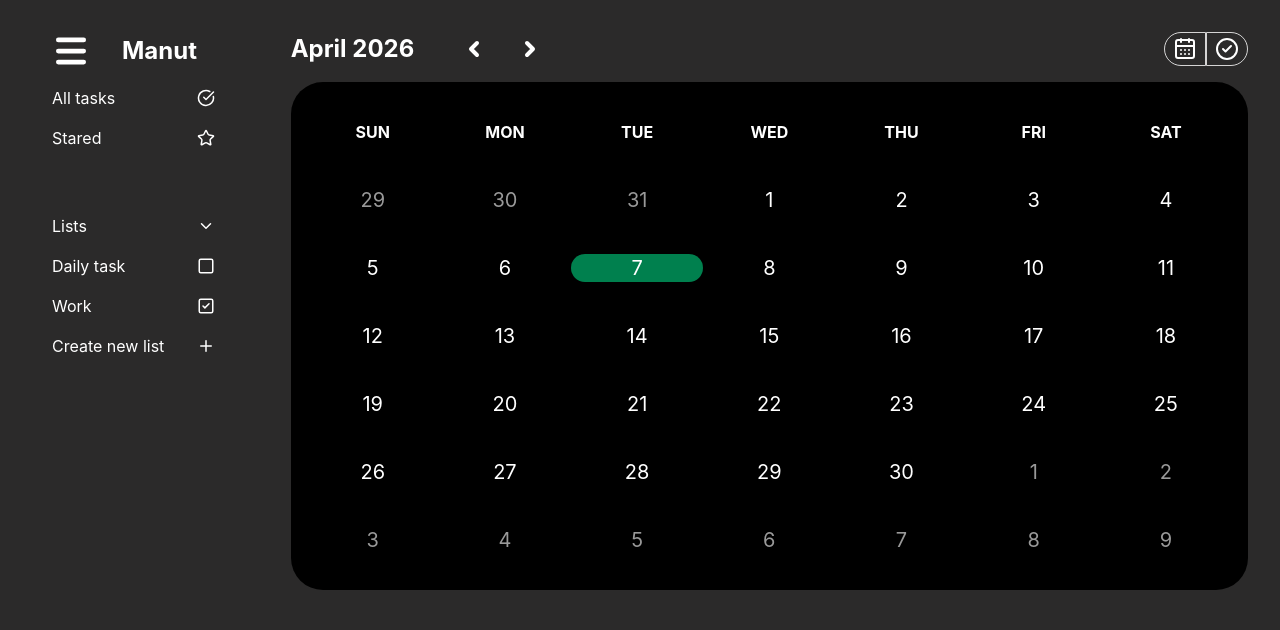
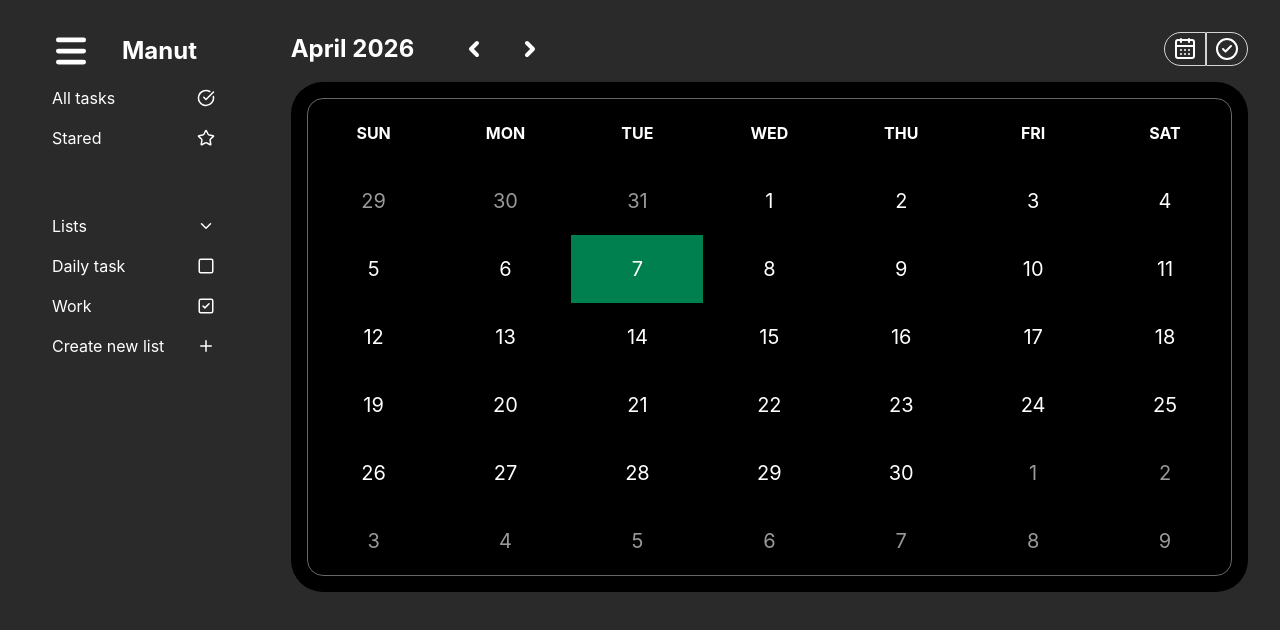
Before and after one commit to wee08/no-nameyet, a React (Vite) app: page / in a window 1280 px wide. Shown: the top 630 px of the page. Built offline with nearby package versions, Linux system fonts and the light colour scheme.

Commit message:
style: update calendar component styles and improve rendering consistency

```diff
--- a/src/components/calendar/Calendar.jsx
+++ b/src/components/calendar/Calendar.jsx
@@ -1,16 +1,14 @@
-import dayjs from "dayjs";
 import RenderCalendarCell from "./RenderCalendarCell";
-
 const Calendar = () => {
   const days = ["sun", "mon", "tue", "wed", "thu", "fri", "sat"];
 
   return (
     <div className="bg-black w-full h-full rounded-4xl p-4 ">
-      <div className="text-white font-ligh  text-center grid grid-cols-7 grid-rows-7 ">
+      <div className=" text-white font-ligh rounded-2xl  text-center grid grid-cols-7 grid-rows-7  border border-white/40">
         {days.map((d, idx) => (
           <div
             key={idx}
-            className={`font-bold w-full items-center flex justify-center col-start-${idx + 1}}`}>
+            className={`font-bold w-full items-center flex justify-center col-start-${idx + 1}`}>
             {/* <div className={`font-bold`}>{d.toUpperCase()}</div> */}
             {d.toUpperCase()}
           </div>
--- a/src/components/calendar/DisplayNextDate.jsx
+++ b/src/components/calendar/DisplayNextDate.jsx
@@ -25,8 +25,8 @@
       {startIdx.map((item, idx) => (
         <div
           key={idx}
-          className={`col-start-${(incrementSD += 1)} w-full my-5 text-center flex justify-center items-center text-xl opacity-60`}>
-          <p>{item}</p>
+          className={`render-bd col-start-${(incrementSD += 1)} w-full py-5 text-center flex justify-center items-center text-xl `}>
+          <p className=" opacity-60">{item}</p>
         </div>
       ))}
     </>
--- a/src/components/calendar/DisplayPreviousDate.jsx
+++ b/src/components/calendar/DisplayPreviousDate.jsx
@@ -15,8 +15,8 @@
         <div
           key={idx}
           style={{ gridColumnStart: idx + 1 }}
-          className={`w-full my-5 text-center flex justify-center items-center text-xl opacity-60`}>
-          <p>{item}</p>
+          className={`render-bd w-full py-5 text-center flex justify-center items-center text-xl`}>
+          <p className=" opacity-60">{item}</p>
         </div>
       ))}
     </>
--- a/src/components/calendar/RenderCalendarCell.jsx
+++ b/src/components/calendar/RenderCalendarCell.jsx
@@ -25,8 +25,8 @@
           <div
             key={idx}
             style={idx === 0 ? { gridColumnStart: startDay + 1 } : {}}
-            className={`w-full my-5 text-center flex justify-center items-center text-xl
-            ${currentDay === day ? "bg-10per/50 rounded-full" : ""}
+            className={`render-bd w-full py-5 text-center flex justify-center items-center text-xl
+            ${currentDay === day ? "bg-10per/50 " : ""}
             `}>
             {day}
           </div>
--- /dev/null
+++ b/src/components/calendar/calendar.css
@@ -0,0 +1,3 @@
+.render-bd {
+  border: 1px solid white;
+}
```
